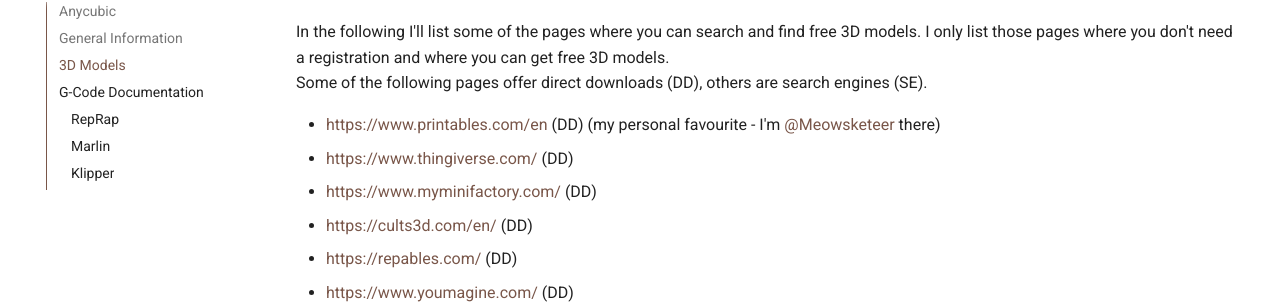
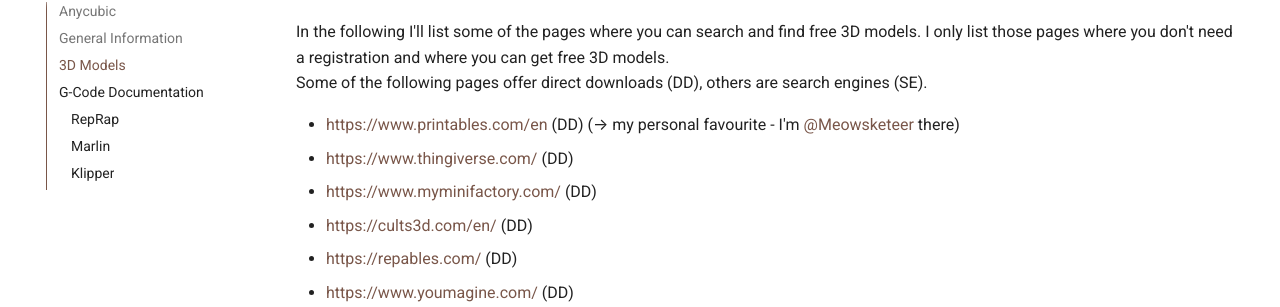
Before and after one commit to 1coderookie/KobraGoNeoInsights, an MkDocs documentation site: the page built from docs/further_sources.md, in a window 1280 px wide and 900 px high, scrolled down 963 px. Shown: the part 145-452 px from the top of the window. Built offline with MkDocs 1.6.1 and Material for MkDocs 9.7.7, drawn with Linux system fonts in a browser that asks for light colours; comment, search, counter and statistics services are not loaded.

```diff
--- a/docs/further_sources.md
+++ b/docs/further_sources.md
@@ -32,7 +32,7 @@ However, if you're new to this whole thing (or if you've never heard of one of t
 In the following I'll list some of the pages where you can search and find free 3D models. I only list those pages where you don't need a registration and where you can get free 3D models.
 Some of the following pages offer direct downloads (DD), others are search engines (SE).
 
-- https://www.printables.com/en (DD) (my personal favourite - I'm [@Meowsketeer](https://www.printables.com/@Meowsketeer) there)
+- https://www.printables.com/en (DD) (--> my personal favourite - I'm [@Meowsketeer](https://www.printables.com/@Meowsketeer) there)
 - https://www.thingiverse.com/ (DD)
 - https://www.myminifactory.com/ (DD)
 - https://cults3d.com/en/ (DD)
```
